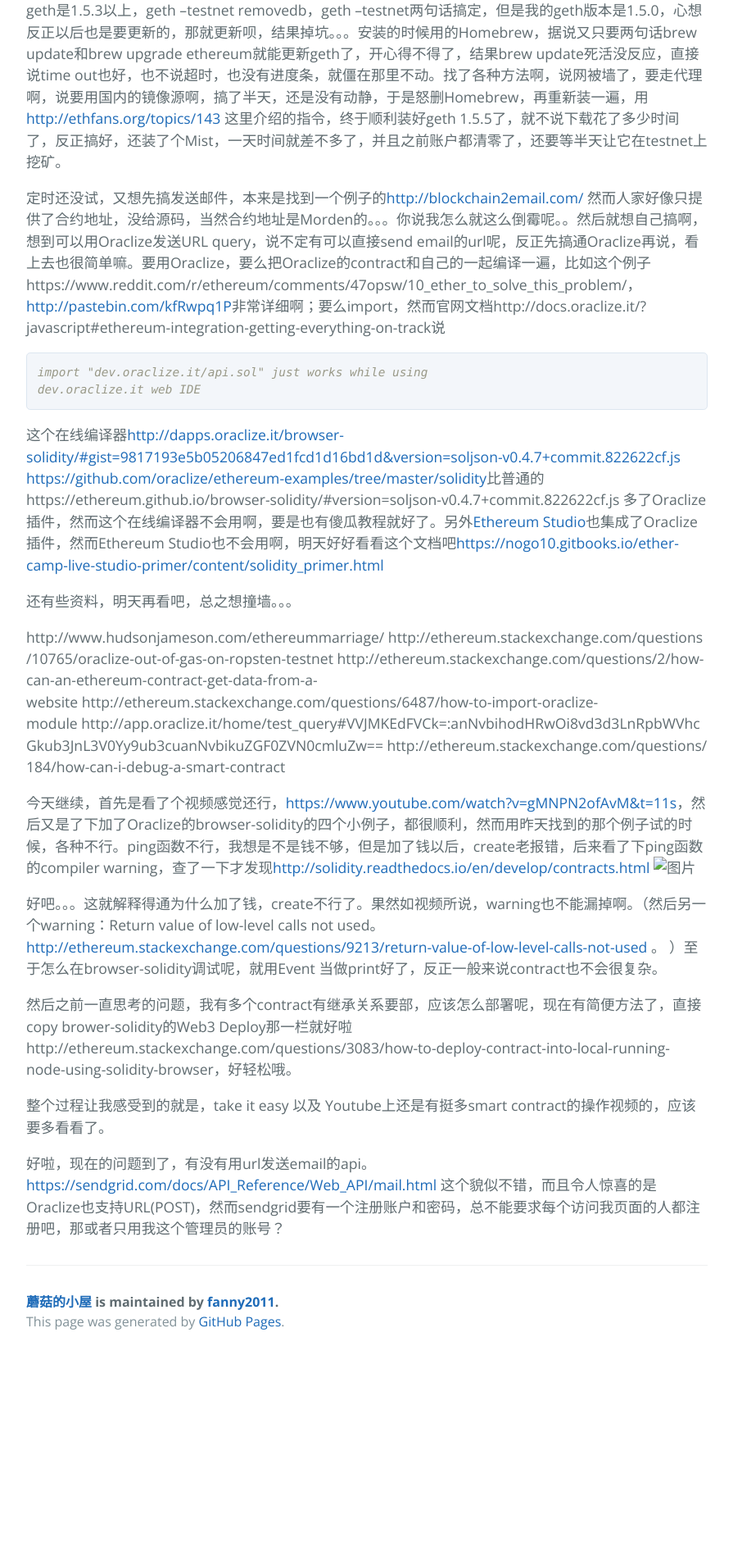
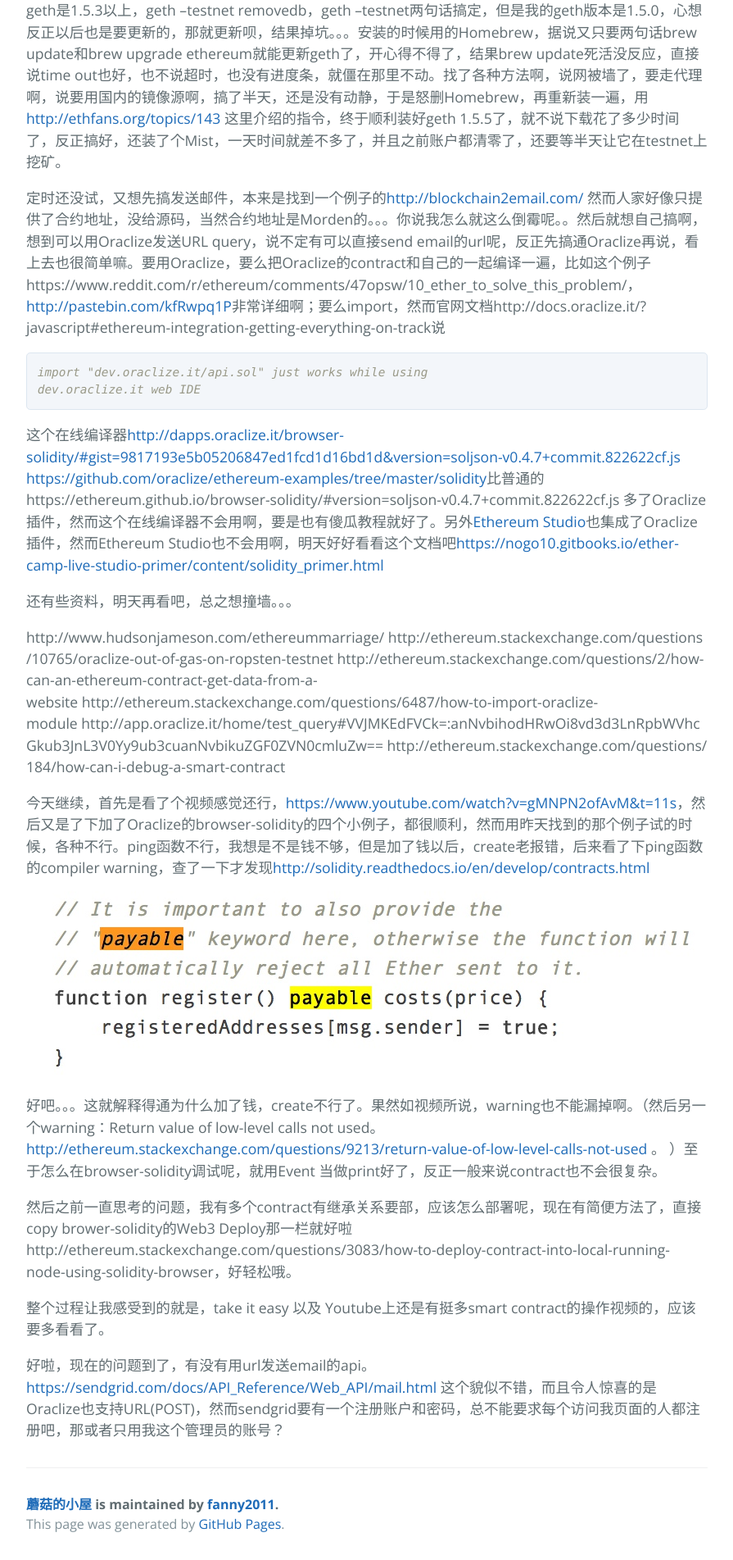
Before and after one commit to Fanny2011/Fanny2011.github.io, a Jekyll site: the page built from _posts/2016-12-27-futureme1.markdown, in a window 1280 px wide. Shown: the part 732-2635 px from the top of the page at 82% size, without its empty margins (192-1087 px from the left). Built offline with Jekyll 4.4.1, drawn with Linux system fonts in a browser that asks for light colours; before the commit the page ends 2388 px from its top, so only the background shows below that.

Commit message:
Initial commit

```diff
--- a/_posts/2016-12-27-futureme1.markdown
+++ b/_posts/2016-12-27-futureme1.markdown
@@ -20,7 +20,7 @@
 http://www.hudsonjameson.com/ethereummarriage/ http://ethereum.stackexchange.com/questions/10765/oraclize-out-of-gas-on-ropsten-testnet http://ethereum.stackexchange.com/questions/2/how-can-an-ethereum-contract-get-data-from-a-website http://ethereum.stackexchange.com/questions/6487/how-to-import-oraclize-module http://app.oraclize.it/home/test_query#VVJMKEdFVCk=:anNvbihodHRwOi8vd3d3LnRpbWVhcGkub3JnL3V0Yy9ub3cuanNvbikuZGF0ZVN0cmluZw== http://ethereum.stackexchange.com/questions/184/how-can-i-debug-a-smart-contract
 
 今天继续，首先是看了个视频感觉还行，<a href="https://www.youtube.com/watch?v=gMNPN2ofAvM&amp;t=11s">https://www.youtube.com/watch?v=gMNPN2ofAvM&amp;t=11s</a>，然后又是了下加了Oraclize的browser-solidity的四个小例子，都很顺利，然而用昨天找到的那个例子试的时候，各种不行。ping函数不行，我想是不是钱不够，但是加了钱以后，create老报错，后来看了下ping函数的compiler warning，查了一下才发现<a href="http://solidity.readthedocs.io/en/develop/contracts.html">http://solidity.readthedocs.io/en/develop/contracts.html</a>
-![图片](img/payable.jpeg)
+![图片](https://raw.githubusercontent.com/fanny2011/fanny2011.github.io/master/img/payable.jpeg)
 
 好吧。。。这就解释得通为什么加了钱，create不行了。果然如视频所说，warning也不能漏掉啊。（然后另一个warning：Return value of low-level calls not used。<a href="http://ethereum.stackexchange.com/questions/9213/return-value-of-low-level-calls-not-used">http://ethereum.stackexchange.com/questions/9213/return-value-of-low-level-calls-not-used</a> 。 ）至于怎么在browser-solidity调试呢，就用Event 当做print好了，反正一般来说contract也不会很复杂。
 
```
Also changed, not shown: 1 other file.
